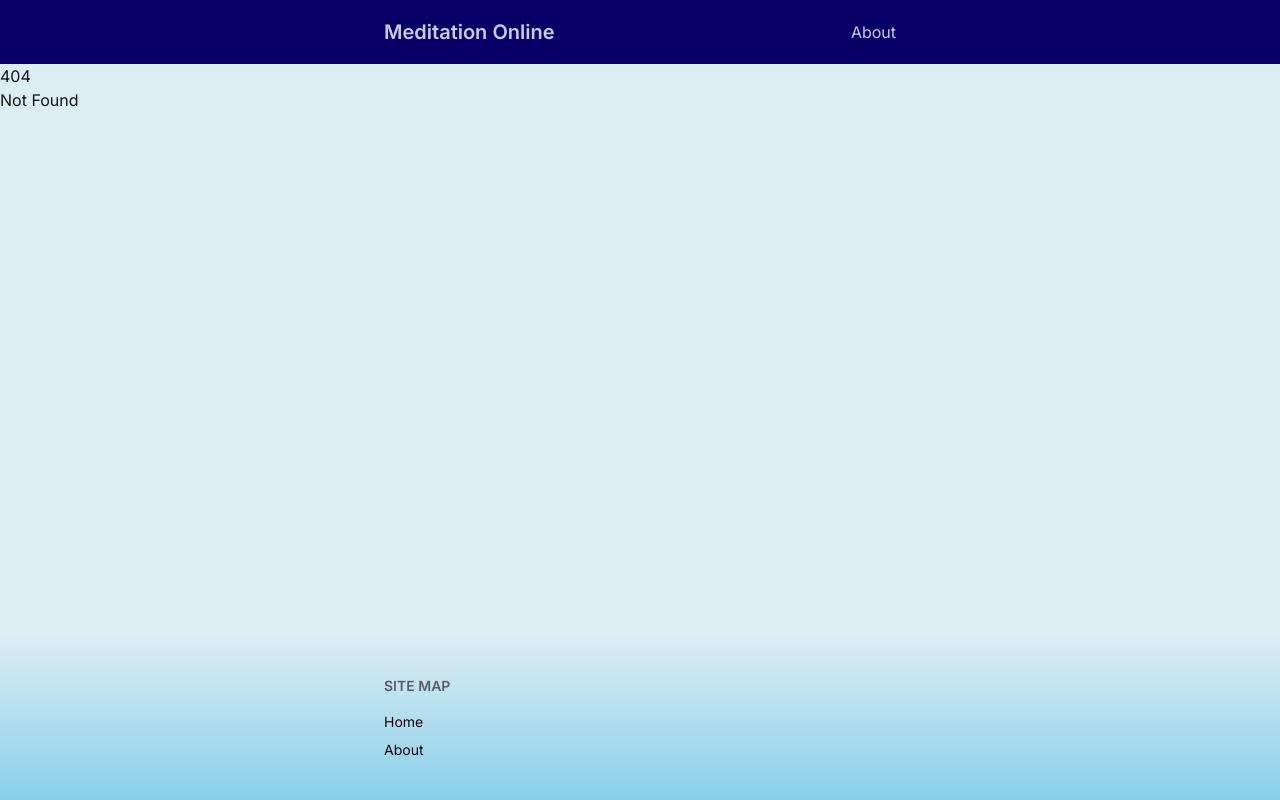
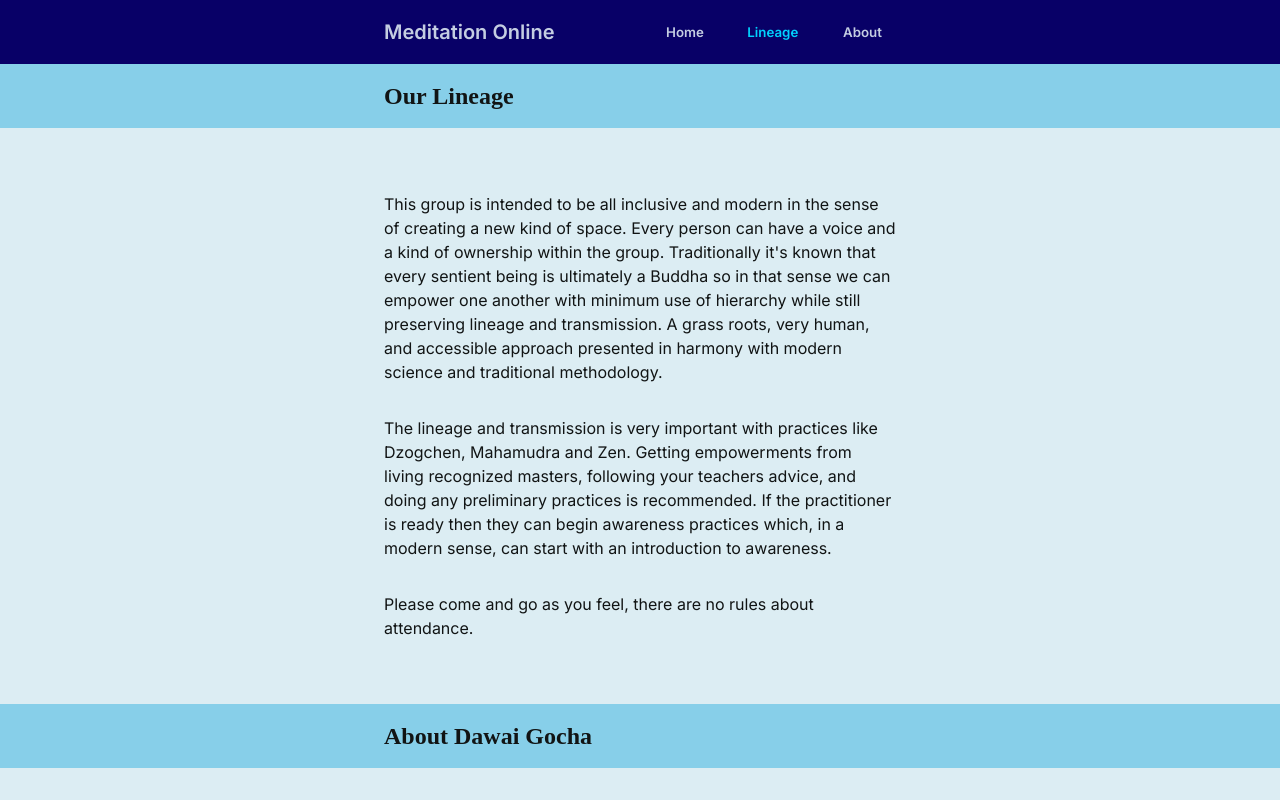
Before and after one commit to mo-sangha/website, a SvelteKit app in the folder frontend/: page /lineage in a window 1280 px wide. Before the commit this address had no page. Shown: the top 800 px of the page. Built offline with nearby package versions, Linux system fonts and the light colour scheme; a web font is replaced by a local one.

Commit message:
Added some styles and new lineage page

```diff
--- a/frontend/src/app.css
+++ b/frontend/src/app.css
@@ -11,7 +11,7 @@
 
 @layer components {
     .page-header {
-        @apply py-4 text-2xl font-bold p-gutter bg-gradient-to-tl from-base-200 to-base-100 font-display;
+        @apply py-4 text-2xl font-bold p-gutter bg-base-300 font-display;
     }
 
     .page-content-section {
--- a/frontend/src/routes/+layout.svelte
+++ b/frontend/src/routes/+layout.svelte
@@ -1,20 +1,66 @@
-<script>
+<script lang="ts">
 	import '../app.css';
 	import { dev } from '$app/environment';
 	import { inject } from '@vercel/analytics';
+	import { page } from '$app/stores';
 
 	inject({ mode: dev ? 'development' : 'production' });
+
+	type NavLink = { name: string; href: string };
+	const links: NavLink[] = [
+		{ name: 'Home', href: '/' },
+		// { name: 'Tools', href: '/tools' },
+		{ name: 'Lineage', href: '/lineage' },
+		{ name: 'About', href: '/about' }
+	];
 </script>
 
-<div class="h-full w-full flex flex-col">
+<div class="h-full w-full flex flex-col justify-between">
 	<!-- Navbar -->
 	<div class="navbar bg-primary text-primary-content p-gutter">
 		<div class="flex-1">
 			<a class="text-xl font-bold" href="/">Meditation Online</a>
 		</div>
-		<div class="flex-none flex flex-row gap-4">
-			<!-- <a href="/tools">Tools</a> -->
-			<a href="/about">About</a>
+		<!-- full menu -->
+		<div class="flex-none flex-row gap-4 hidden lg:flex">
+			{#each links as link}
+				<a
+					href={link.href}
+					class="btn btn-sm btn-ghost rounded-btn btn-primary"
+					class:text-accent={link.href === $page.url.pathname}
+				>
+					{link.name}
+				</a>
+			{/each}
+		</div>
+		<!-- Drawer -->
+		<div class="drawer drawer-end lg:hidden w-fit z-50">
+			<input id="meditationonline-nav-drawer" type="checkbox" class="drawer-toggle" />
+			<div class="drawer-content">
+				<!-- Page content here -->
+				<label
+					for="meditationonline-nav-drawer"
+					class="drawer-button btn btn-accent btn-square btn-sm">☰</label
+				>
+			</div>
+			<div class="drawer-side">
+				<label for="meditationonline-nav-drawer" aria-label="close sidebar" class="drawer-overlay"
+				></label>
+				<ul class="sidebar-list">
+					<li class="sidebar-list-item">
+						<label for="meditationonline-nav-drawer" aria-label="close sidebar" class="link">
+							Close
+						</label>
+					</li>
+					{#each links as link}
+						<li class="sidebar-list-item">
+							<a href={link.href} class:text-secondary={link.href === $page.url.pathname}>
+								{link.name}
+							</a>
+						</li>
+					{/each}
+				</ul>
+			</div>
 		</div>
 	</div>
 
@@ -35,3 +81,16 @@
 		</nav>
 	</footer>
 </div>
+
+<style type="postcss">
+	.sidebar-list {
+		@apply w-60 min-h-full bg-base-200 text-base-content flex flex-col;
+	}
+	.sidebar-list-item {
+		@apply w-full h-full flex flex-col;
+	}
+
+	.sidebar-list-item > * {
+		@apply py-3 px-5 w-full h-full hover:bg-base-100 transition-colors duration-300;
+	}
+</style>
--- /dev/null
+++ b/frontend/src/routes/lineage/+page.svelte
@@ -0,0 +1,45 @@
+<div class="h-full w-full flex flex-col gap-8 md:gap-16">
+	<h2 class="page-header">Our Lineage</h2>
+	<div class="page-content-section">
+		<p>
+			This group is intended to be all inclusive and modern in the sense of creating a new kind of
+			space. Every person can have a voice and a kind of ownership within the group. Traditionally
+			it's known that every sentient being is ultimately a Buddha so in that sense we can empower
+			one another with minimum use of hierarchy while still preserving lineage and transmission. A
+			grass roots, very human, and accessible approach presented in harmony with modern science and
+			traditional methodology.
+		</p>
+
+		<p>
+			The lineage and transmission is very important with practices like Dzogchen, Mahamudra and
+			Zen. Getting empowerments from living recognized masters, following your teachers advice, and
+			doing any preliminary practices is recommended. If the practitioner is ready then they can
+			begin awareness practices which, in a modern sense, can start with an introduction to
+			awareness.
+		</p>
+
+		<p>Please come and go as you feel, there are no rules about attendance.</p>
+	</div>
+	<h2 class="page-header">About Dawai Gocha</h2>
+	<div class="page-content-section">
+		Dawai Gocha is a Nyingma Dzogchen yogi of Tibetan Buddhism. He first took refuge with His
+		Holiness Penor Rinpoche when he was a boy and has continued to practice Buddhism for over 20
+		years. He has received teachings from H.H. Dalai Lama, H.H. Penor Rinpoche, Mingyur Rinpoche and
+		others; receiving empowerments and instructions on many different Buddhist practices.
+	</div>
+	<!-- <div class="flex flex-row gap-2 max-w-4xl p-gutter">
+		<div class="outline outline-secondary flex flex-col sm:flex-row p-4 gap-4">
+			<img
+				src="https://thetattooedbuddha.com/wp-content/uploads/2017/07/Dawai-150x150.jpg"
+				alt="Album"
+				class="max-w-[120px] max-h-[120px] aspect-square"
+			/>
+			<div class="text-sm">
+				Dawai Gocha is a Nyingma Dzogchen yogi of Tibetan Buddhism. He first took refuge with His
+				Holiness Penor Rinpoche when he was a boy and has continued to practice Buddhism for over 20
+				years. He has received teachings from H.H. Dalai Lama, H.H. Penor Rinpoche, Mingyur Rinpoche
+				and others; receiving empowerments and instructions on many different Buddhist practices.
+			</div>
+		</div>
+	</div> -->
+</div>
--- a/frontend/tailwind.config.js
+++ b/frontend/tailwind.config.js
@@ -15,7 +15,7 @@ export default {
         dzogchen: {
           "primary": "#080067",   // dark blue from the image's background
           "secondary": "#dc2626", // similar to primary but slightly different
-          "accent": "#ff60ea",    // another dark blue variant
+          "accent": "#00d1ff",    // another dark blue variant
           "neutral": "#ff00ff",   // a more vibrant dark blue
           "base-100": "#dcedf3",  // darkest blue identified
           "base-200": "#c4e3ee",  // darkest blue identified
```
